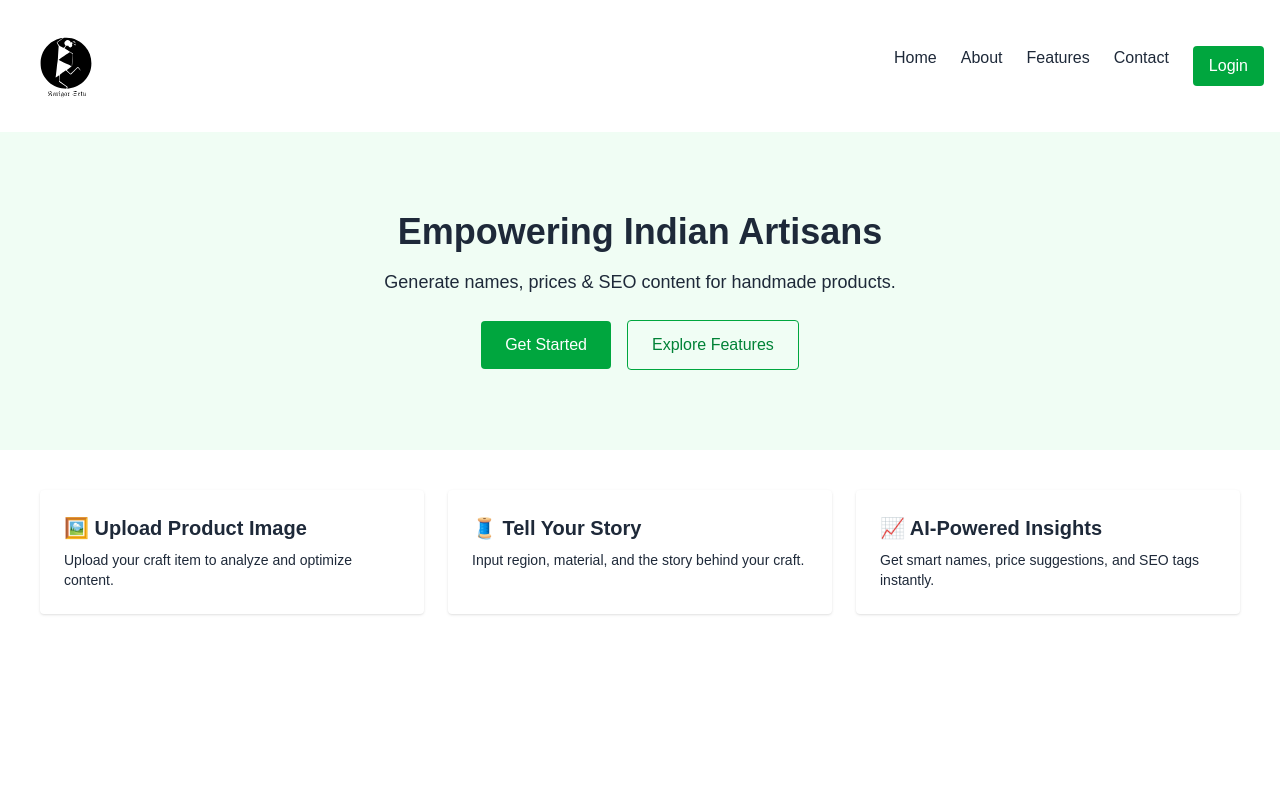
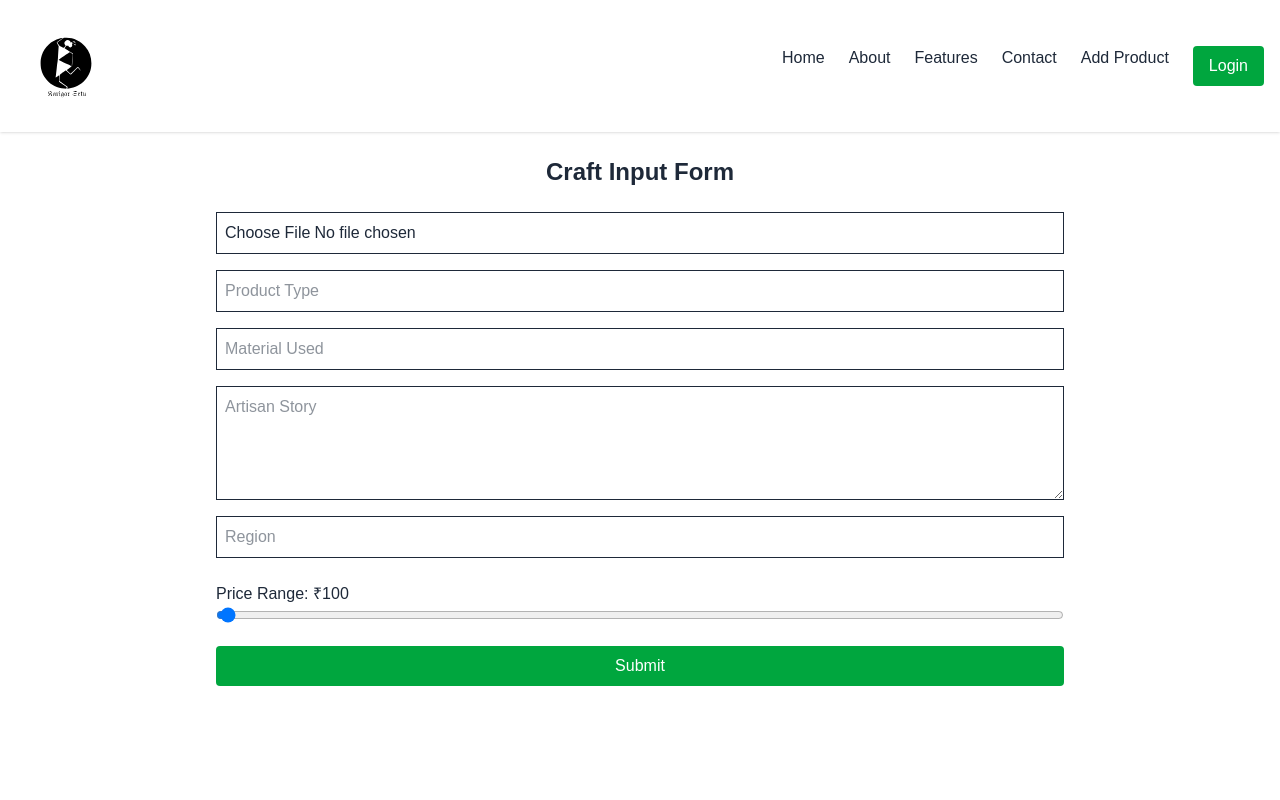
Before and after one commit to bhajanrathi/KarigarSetu, a React (Vite) app in the folder client/: page /product in a window 1280 px wide. Shown: the top 800 px of the page. Built offline with nearby package versions, Linux system fonts and the light colour scheme.

Commit message:
updated project on 17

```diff
--- a/client/src/App.jsx
+++ b/client/src/App.jsx
@@ -1,37 +1,31 @@
-import Footer from "./components/Footer";
-import Navbar from './components/Navbar'
-export default function App() {
+import React from 'react';
+import { Routes, Route } from 'react-router-dom';
+import Navbar from './components/Navbar';
+import Footer from './components/Footer';
+import Home from './pages/Home';
+import About from './pages/About';
+import Contact from './pages/Contact';
+import Login from './pages/Login';
+import Myprofile from './pages/Myprofile';
+import ProductInput from './pages/ProductInput'; // to be created
+
+const App = () => {
   return (
     <div className="min-h-screen bg-white text-gray-800 font-sans">
-      <Navbar/>
-      {/* Hero Section */}
-      <section className="text-center py-20 px-6 bg-green-50">
-        <h2 className="text-4xl font-bold mb-4">Empowering Indian Artisans</h2>
-        <p className="text-lg mb-6">Generate names, prices & SEO content for handmade products.</p>
-        <div className="space-x-4">
-          <button className="px-6 py-3 bg-green-600 text-white rounded hover:bg-green-700">Get Started</button>
-          <button className="px-6 py-3 border border-green-600 text-green-700 rounded hover:bg-green-100">Explore Features</button>
-        </div>
-      </section>
+      <Navbar />
 
-      {/* Features Preview */}
-      <section className="grid md:grid-cols-3 gap-6 p-10">
-        <div className="bg-white shadow rounded p-6">
-          <h3 className="font-semibold text-xl mb-2">🖼️ Upload Product Image</h3>
-          <p className="text-sm">Upload your craft item to analyze and optimize content.</p>
-        </div>
-        <div className="bg-white shadow rounded p-6">
-          <h3 className="font-semibold text-xl mb-2">🧵 Tell Your Story</h3>
-          <p className="text-sm">Input region, material, and the story behind your craft.</p>
-        </div>
-        <div className="bg-white shadow rounded p-6">
-          <h3 className="font-semibold text-xl mb-2">📈 AI-Powered Insights</h3>
-          <p className="text-sm">Get smart names, price suggestions, and SEO tags instantly.</p>
-        </div>
-      </section>
+      <Routes>
+        <Route path="/" element={<Home />} />
+        <Route path="/about" element={<About />} />
+        <Route path="/contact" element={<Contact />} />
+        <Route path="/login" element={<Login />} />
+        <Route path="/profile" element={<Myprofile />} />
+        <Route path="/product" element={<ProductInput />} />
+      </Routes>
 
-      {/* Footer */}
-      <Footer/>
+      <Footer />
     </div>
   );
-}
+};
+
+export default App;
--- a/client/src/components/Navbar.jsx
+++ b/client/src/components/Navbar.jsx
@@ -1,20 +1,32 @@
-import React from 'react'
+import React from "react";
 import { NavLink, useNavigate } from "react-router-dom";
-import { assets } from '../assets/assets_frontend/assets';
+import { assets } from "../assets/assets_frontend/assets";
 const Navbar = () => {
-
   return (
     <header className="flex justify-between items-center p-4 shadow">
-    <img src={assets.logo} alt="logo" className='w-25'/>
-    <nav className="space-x-6 hidden md:flex">
-      <a href="#" className="hover:text-green-600">Home</a>
-      <a href="#" className="hover:text-green-600">About</a>
-      <a href="#" className="hover:text-green-600">Features</a>
-      <a href="#" className="hover:text-green-600">Contact</a>
-      <button className="px-4 py-2 bg-green-600 text-white rounded hover:bg-green-700">Login</button>
-    </nav>
-  </header>
+      <img src={assets.logo} alt="logo" className="w-25" />
+      <nav className="space-x-6 hidden md:flex">
+        <a href="#" className="hover:text-green-600">
+          Home
+        </a>
+        <a href="#" className="hover:text-green-600">
+          About
+        </a>
+        <a href="#" className="hover:text-green-600">
+          Features
+        </a>
+        <a href="#" className="hover:text-green-600">
+          Contact
+        </a>
+        <a href="/product" className="hover:text-green-600">
+          Add Product
+        </a>
+        <button className="px-4 py-2 bg-green-600 text-white rounded hover:bg-green-700">
+          Login
+        </button>
+      </nav>
+    </header>
   );
-}
+};
 
-export default Navbar
+export default Navbar;
--- a/client/src/pages/Home.jsx
+++ b/client/src/pages/Home.jsx
@@ -3,7 +3,7 @@ import React from 'react'
 const Home = () => {
   return (
     <div>
-      hiii i am home
+
     </div>
   )
 }
--- /dev/null
+++ b/client/src/pages/ProductInput.jsx
@@ -0,0 +1,73 @@
+import React, { useState } from 'react';
+
+const ProductInput = () => {
+  const [productData, setProductData] = useState({
+    image: null,
+    type: '',
+    material: '',
+    story: '',
+    region: '',
+    priceRange: 100
+  });
+
+  const handleChange = (e) => {
+    const { name, value } = e.target;
+    setProductData({ ...productData, [name]: value });
+  };
+
+  const handleImageUpload = (e) => {
+    setProductData({ ...productData, image: e.target.files[0] });
+  };
+
+  const handleSubmit = async (e) => {
+    e.preventDefault();
+
+    const formData = new FormData();
+    formData.append('image', productData.image);
+    formData.append('type', productData.type);
+    formData.append('material', productData.material);
+    formData.append('story', productData.story);
+    formData.append('region', productData.region);
+    formData.append('priceRange', productData.priceRange);
+
+    try {
+      const res = await fetch('http://localhost:5000/upload', {
+        method: 'POST',
+        body: formData
+      });
+      const result = await res.json();
+      console.log(result);
+      alert('Uploaded successfully!');
+    } catch (err) {
+      console.error('Upload failed:', err);
+    }
+  };
+
+
+  return (
+    <div className="p-6 max-w-4xl mx-auto">
+      <h2 className="text-2xl font-bold mb-6 text-center">Craft Input Form</h2>
+      <form onSubmit={handleSubmit} className="grid gap-4">
+
+        <input type="file" accept="image/*" onChange={handleImageUpload} className="border p-2" />
+
+        <input type="text" name="type" placeholder="Product Type" onChange={handleChange} className="border p-2" />
+
+        <input type="text" name="material" placeholder="Material Used" onChange={handleChange} className="border p-2" />
+
+        <textarea name="story" placeholder="Artisan Story" onChange={handleChange} className="border p-2" rows="4" />
+
+        <input type="text" name="region" placeholder="Region" onChange={handleChange} className="border p-2" />
+
+        <label className="block mt-2">
+          Price Range: ₹{productData.priceRange}
+          <input type="range" name="priceRange" min="50" max="10000" value={productData.priceRange} onChange={handleChange} className="w-full" />
+        </label>
+
+        <button type="submit" className="bg-green-600 text-white py-2 rounded hover:bg-green-700">Submit</button>
+      </form>
+    </div>
+  );
+};
+
+export default ProductInput;
```
